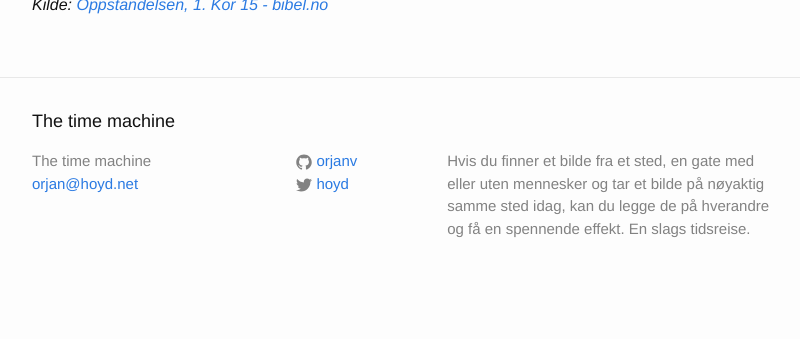
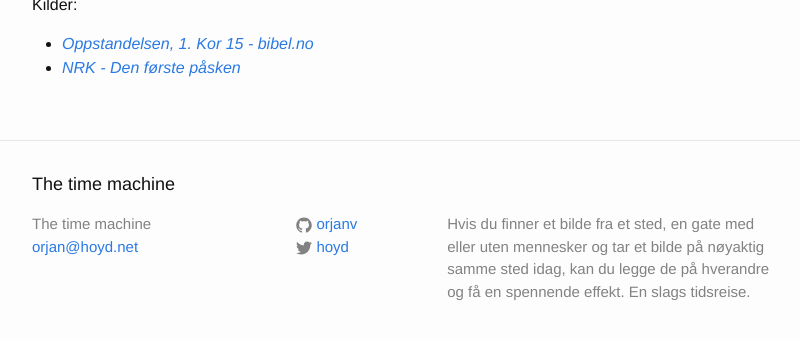
Before and after one commit to orjanv/orjanv.github.io, a Jekyll site: the page built from _posts/2016-03-19-pasken.md, in a window 1280 px wide, cut to the strip 1019-1382 px from the top of the page. Shown: the top 339 px of the strip, without its empty margins (238-1038 px from the left). Built offline with Jekyll 4.4.1, drawn with Linux system fonts in a browser that asks for light colours; before the commit the page ends 1319 px from its top, so only the background shows below that.

Commit message:
ny blogginnlegg - påsken

```diff
--- a/_posts/2016-03-19-pasken.md
+++ b/_posts/2016-03-19-pasken.md
@@ -25,4 +25,7 @@ Om Jesus ikke ble levende igjen er alt vi tror på bortkastet og uten mening, he
 ![Den Første Påsken - NRK Super](https://gfx.nrk.no/kCe-0m8FbmWJq_S8S3pVTgbd5DG50Q4c4rgRqhSN67Ew)
 
 ***
-*Kilde: [Oppstandelsen, 1. Kor 15 - bibel.no](http://www.bibel.no/Nettbibelen.aspx?parse=1%20Kor%2015)*
+Kilder:
+
+* *[Oppstandelsen, 1. Kor 15 - bibel.no](http://www.bibel.no/Nettbibelen.aspx?parse=1%20Kor%2015)*
+* *[NRK - Den første påsken](https://tv.nrk.no/program/fbui5000280Q0/den-foerste-paasken)*
```
